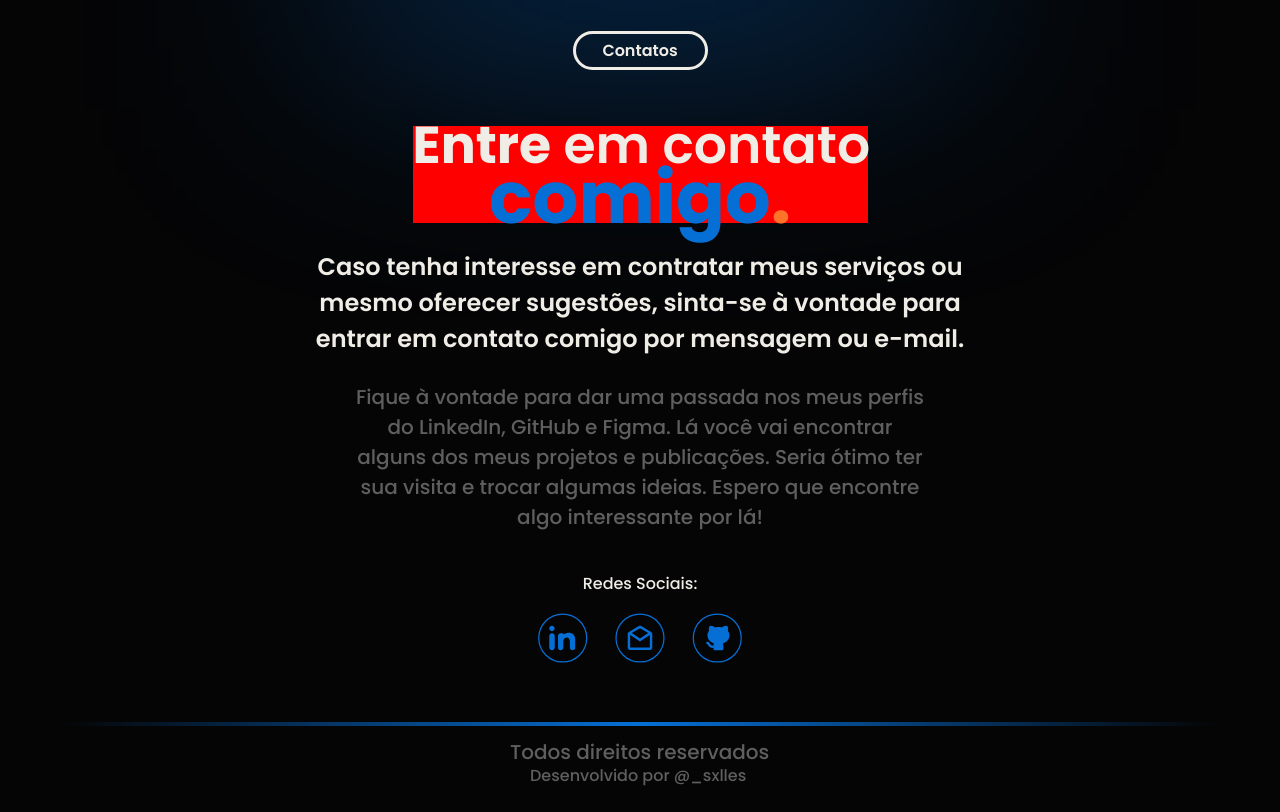
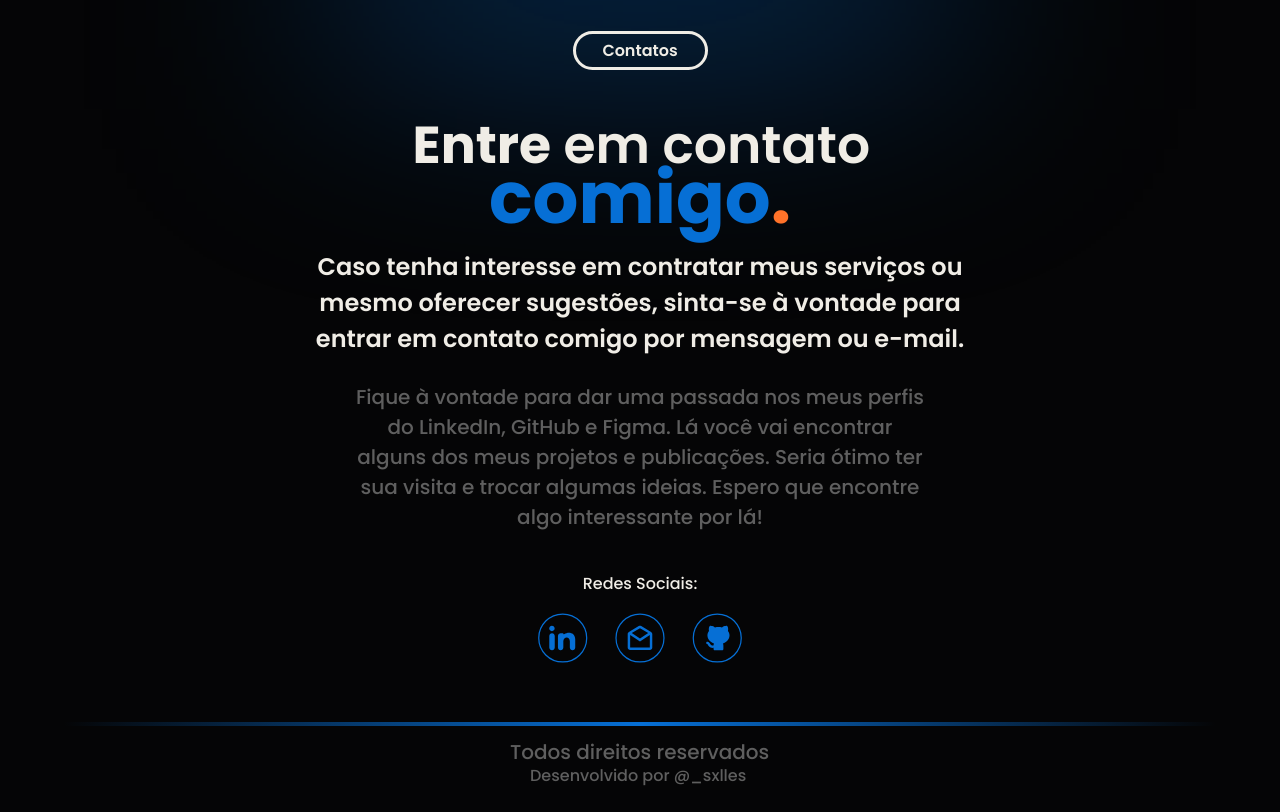
Before and after one commit to emersonslls/SalesDev, a React (Create React App) app: page / in a window 1280 px wide. Shown: the part 3760-4572 px from the top of the page. Built offline with nearby package versions, Linux system fonts and the light colour scheme.

Commit message:
contact ajuste

```diff
--- a/src/Page/Styles/Home.module.css
+++ b/src/Page/Styles/Home.module.css
@@ -1167,15 +1167,13 @@
     flex-direction: column;
     align-items: center;
     padding: 0px;
-    gap: -5px;
+    gap: 9px;
 
     position: absolute;
     width: 560px;
     height: 107px;
     left: calc(50% - 560px/2);
     top: 175px;
-
-    background-color: red;
 
     & h1 {
         width: 550px;
```
